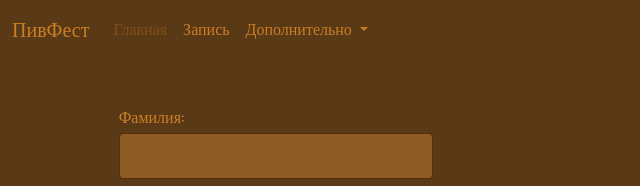
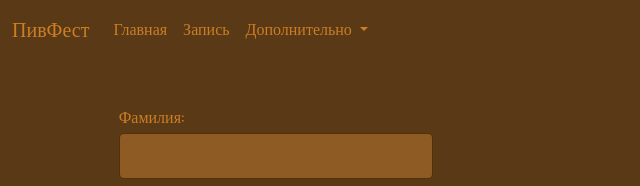
Before and after one commit to Kidalos/PivFest.GitHub.io, a plain HTML site: page pricing.htm in a window 1280 px wide. Shown: the top 186 px of the page, 0-640 px from the left. Drawn offline with nearby package versions, Linux system fonts and the light colour scheme.

Commit message:
Update pricing.htm

```diff
--- a/pricing.htm
+++ b/pricing.htm
@@ -27,7 +27,7 @@
         <div class="collapse navbar-collapse" id="navbarScroll">
           <ul class="navbar-nav me-auto my-2 my-lg-0 navbar-nav-scroll" style="--bs-scroll-height: 100px;">
             <li class="nav-item">
-              <a class="nav-link active" aria-current="page" href="index.htm">Главная</a>
+              <a class="nav-link " aria-current="page" href="index.htm">Главная</a>
             </li>
             <li class="nav-item">
               <a class="nav-link" href="pricing.htm">Запись </a>
```
